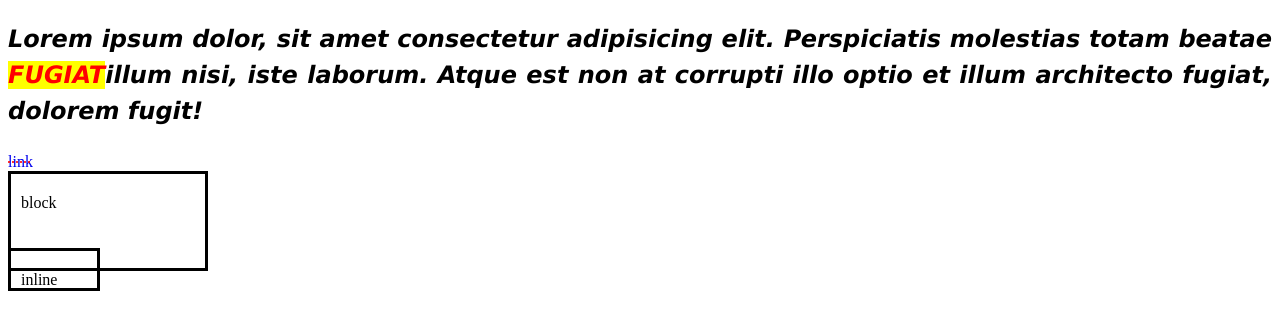
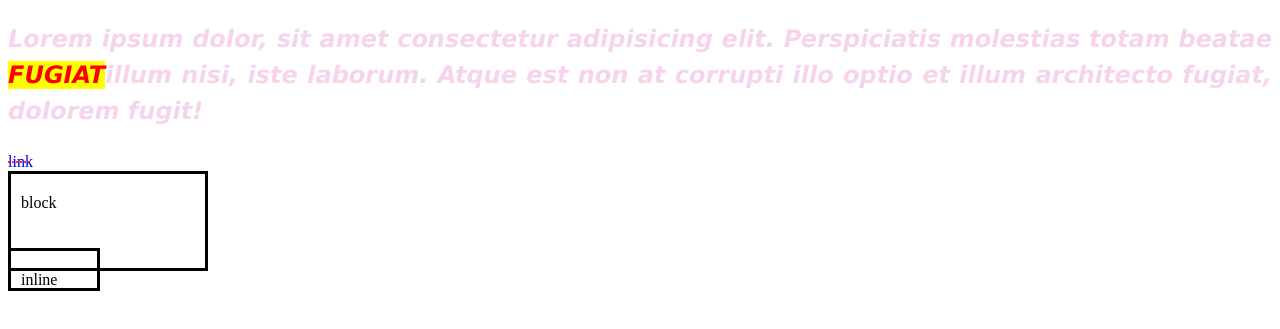
Before and after one commit to pedro-almeida97/fundamentosCSS, a plain HTML site: page index.html in a window 1280 px wide. Shown: the part 61-390 px from the top of the page. Drawn offline with Linux system fonts and the light colour scheme.

Commit message:
nome de cores e hexadecimal

```diff
--- a/style.css
+++ b/style.css
@@ -17,6 +17,7 @@ p {
   line-height: 1.5;
   letter-spacing: 1;
   word-spacing: 3;
+  color: #d32ba034;
 }
 
 div,
```
